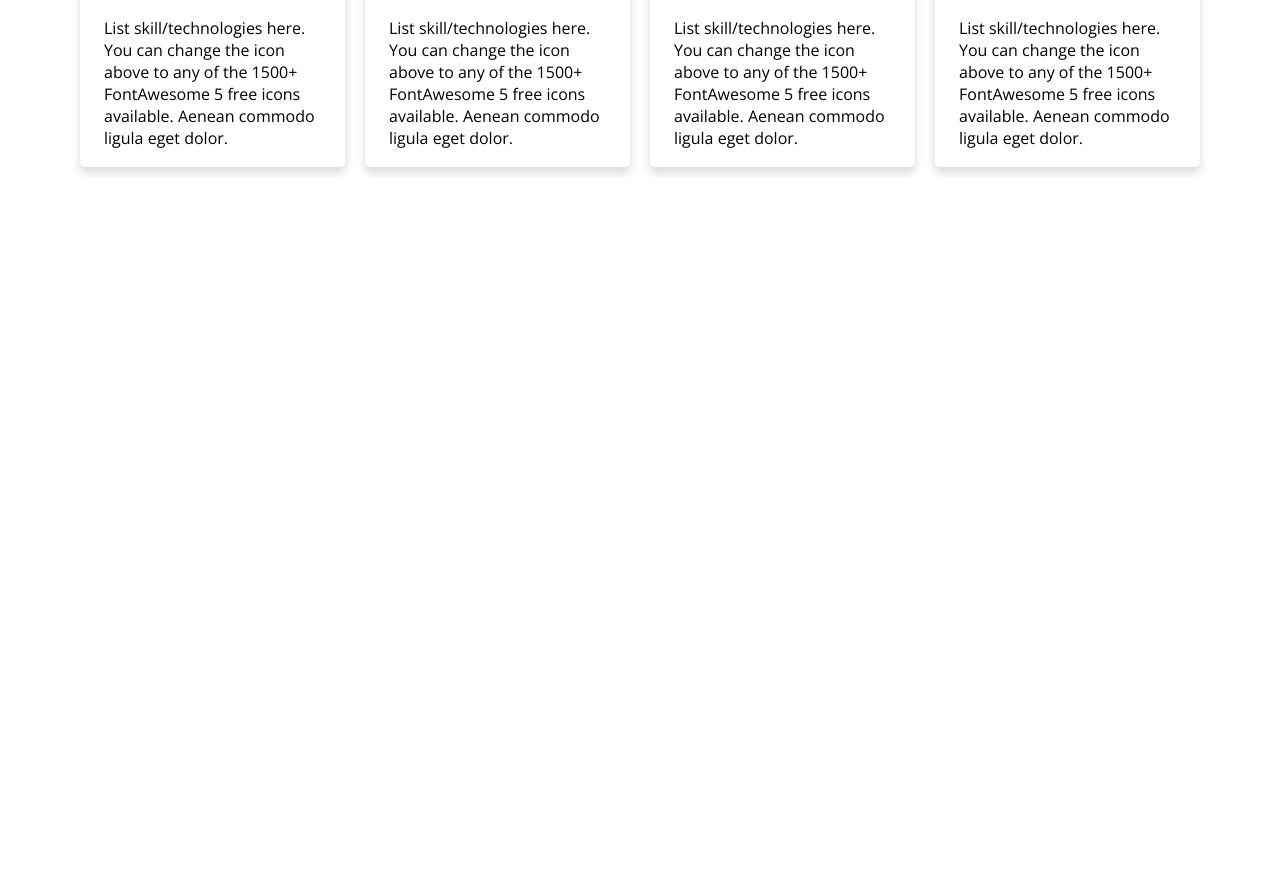
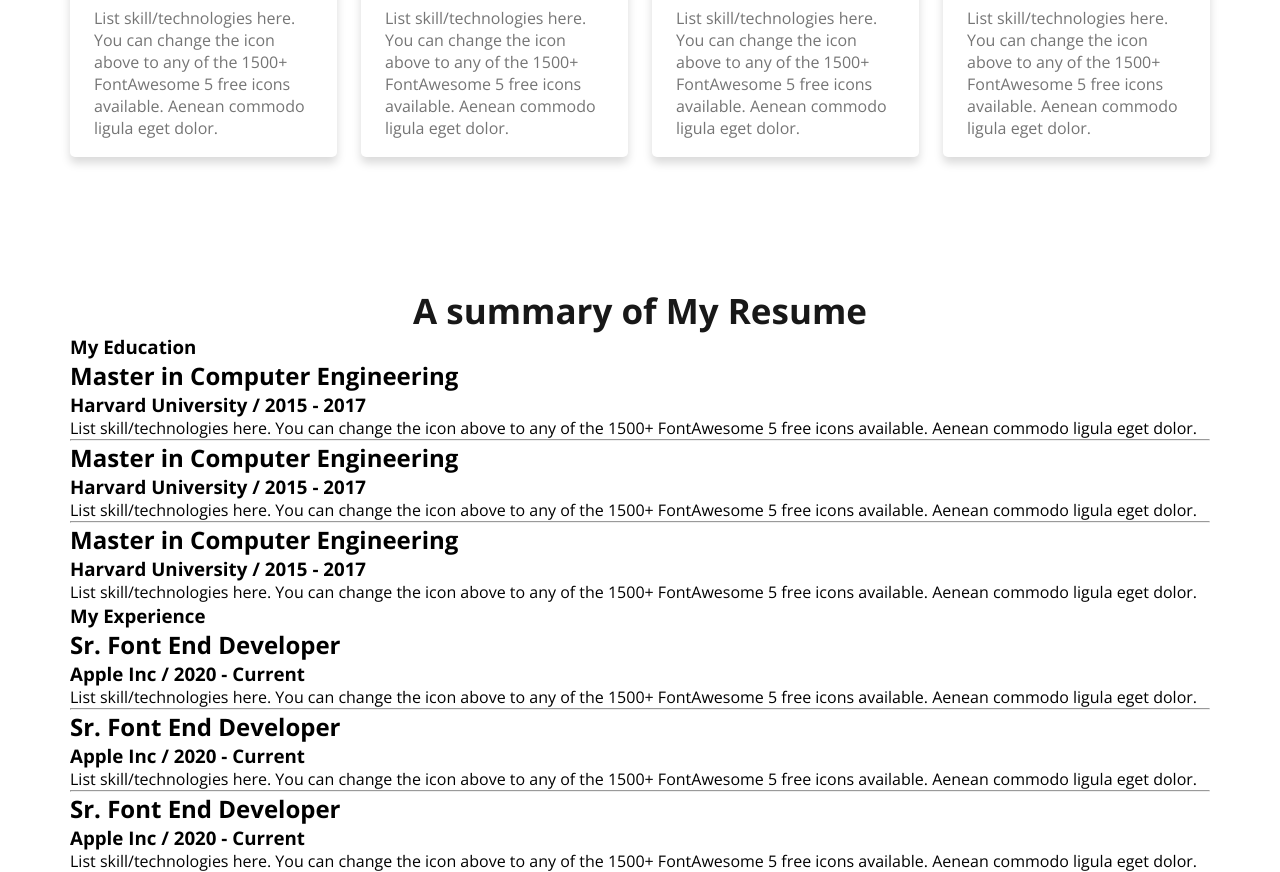
Before and after one commit to TabiaAfrose-git/portfolio, a plain HTML site: page index.html in a window 1280 px wide. Shown: the part 1807-2679 px from the top of the page. Before the commit the page ends 1984 px from the top, so only its background shows below. Drawn offline with nearby package versions, Linux system fonts and the light colour scheme.

Commit message:
add section-resume

```diff
--- a/index.html
+++ b/index.html
@@ -1,14 +1,17 @@
 <!DOCTYPE html>
 <html lang="en">
-<head >
-    <meta charset="UTF-8">
-    <meta http-equiv="X-UA-Compatible" content="IE=edge">
-    <meta name="viewport" content="width=device-width, initial-scale=1.0">
+  <head>
+    <meta charset="UTF-8" />
+    <meta http-equiv="X-UA-Compatible" content="IE=edge" />
+    <meta name="viewport" content="width=device-width, initial-scale=1.0" />
     <title>Portfolio</title>
-    <link rel="preconnect" href="https://fonts.googleapis.com">
-    <link rel="preconnect" href="https://fonts.gstatic.com" crossorigin>
-    <link href="https://fonts.googleapis.com/css2?family=Open+Sans:wght@400;700;800&display=swap" rel="stylesheet">
-    <link rel="stylesheet" href="styles/style.css">
+    <link rel="preconnect" href="https://fonts.googleapis.com" />
+    <link rel="preconnect" href="https://fonts.gstatic.com" crossorigin />
+    <link
+      href="https://fonts.googleapis.com/css2?family=Open+Sans:wght@400;700;800&display=swap"
+      rel="stylesheet"
+    />
+    <link rel="stylesheet" href="styles/style.css" />
   </head>
   <body>
     <header class="header">
@@ -22,25 +25,32 @@
       </nav>
       <div class="banner">
         <div class="banner-content">
-                <h3 class="banner-greeting">Hi, I  am</h3>
+          <h3 class="banner-greeting">Hi, I am</h3>
           <h1 class="banner-title">Mary Hardy</h1>
-                <p class="banner-description">Shot what able cold new see hold.Friendly as an betrayed formerly he. Morning because as to society behaved moments.</p>
+          <p class="banner-description">
+            Shot what able cold new see hold.Friendly as an betrayed formerly
+            he. Morning because as to society behaved moments.
+          </p>
           <button class="btn-primary" id="btn-1">Download CV</button>
           <button class="btn-primary">Contact</button>
         </div>
-            <img class="profile-pic" src="images/hardy.png" alt="this is img">
+        <img class="profile-pic" src="images/hardy.png" alt="this is img" />
       </div>
     </header>
     <main>
       <section class="about">
         <h3 class="section-title">About Me</h3>
         <p class="section-description">
-                I, m a designer & developer with a passion for web design. I enjoy developing simple, clean and slick websites that provide real value to the end user. Thousands of clients have procured exceptional resulfs while working with me. Delivering work within time and budget which meets clients requirements in our mata.
+          I, m a designer & developer with a passion for web design. I enjoy
+          developing simple, clean and slick websites that provide real value to
+          the end user. Thousands of clients have procured exceptional resulfs
+          while working with me. Delivering work within time and budget which
+          meets clients requirements in our mata.
         </p>
         <div class="about-info-container">
           <div class="about-info">
             <p class="about-info-title">Name:</p>
-                    <h4 class="about-info-description">Mary Hardy </h4>
+            <h4 class="about-info-description">Mary Hardy</h4>
           </div>
           <div class="about-info">
             <p class="about-info-title">Email:</p>
@@ -54,40 +64,136 @@
             <p class="about-info-title">From:</p>
             <h4 class="about-info-description">Los Angeles, USA</h4>
           </div>
-
-
         </div>
       </section>
       <!-- what i do section -->
       <section class="what-1-do">
         <h3 class="section-title">What I do</h3>
-            <p class="section-description">I, m a designer & developer with a passion for web design. I enjoy developing simple, clean and slick websites that provide real value to the end user. Thousands of clients have procured exceptional resulfs while working with me. Delivering work within time and budget which meets clients requirements in our mata.</p>
+        <p class="section-description">
+          I, m a designer & developer with a passion for web design. I enjoy
+          developing simple, clean and slick websites that provide real value to
+          the end user. Thousands of clients have procured exceptional resulfs
+          while working with me. Delivering work within time and budget which
+          meets clients requirements in our mata.
+        </p>
         <div class="skill-container">
           <div class="skill">
-                    <img src="./images/icons/nodejs.png" alt="">
+            <img src="./images/icons/nodejs.png" alt="" />
             <h3 class="skill-title">Node.js</h3>
-                    <p class="skill-description">List skill/technologies here. You can change the icon above to any of the 1500+ FontAwesome 5 free icons available. Aenean commodo ligula eget dolor.</p>
+            <p class="skill-description">
+              List skill/technologies here. You can change the icon above to any
+              of the 1500+ FontAwesome 5 free icons available. Aenean commodo
+              ligula eget dolor.
+            </p>
           </div>
           <div class="skill">
-                    <img src="./images/icons/mongo.png" alt="">
+            <img src="./images/icons/mongo.png" alt="" />
             <h3 class="skill-title">MongoDB</h3>
-                    <p class="skill-description">List skill/technologies here. You can change the icon above to any of the 1500+ FontAwesome 5 free icons available. Aenean commodo ligula eget dolor.</p>
+            <p class="skill-description">
+              List skill/technologies here. You can change the icon above to any
+              of the 1500+ FontAwesome 5 free icons available. Aenean commodo
+              ligula eget dolor.
+            </p>
           </div>
           <div class="skill">
-                    <img src="./images/icons/js.png" alt="">
+            <img src="./images/icons/js.png" alt="" />
             <h3 class="skill-title">JavaScript</h3>
-                    <p class="skill-description">List skill/technologies here. You can change the icon above to any of the 1500+ FontAwesome 5 free icons available. Aenean commodo ligula eget dolor.</p>
+            <p class="skill-description">
+              List skill/technologies here. You can change the icon above to any
+              of the 1500+ FontAwesome 5 free icons available. Aenean commodo
+              ligula eget dolor.
+            </p>
           </div>
           <div class="skill">
-                    <img src="./images/icons/react.png" alt="">
+            <img src="./images/icons/react.png" alt="" />
             <h3 class="skill-title">React</h3>
-                    <p class="skill-description">List skill/technologies here. You can change the icon above to any of the 1500+ FontAwesome 5 free icons available. Aenean commodo ligula eget dolor.</p>
+            <p class="skill-description">
+              List skill/technologies here. You can change the icon above to any
+              of the 1500+ FontAwesome 5 free icons available. Aenean commodo
+              ligula eget dolor.
+            </p>
           </div>
         </div>
       </section>
+      <!-- A summary of My Resume -->
+      <section class="Resume">
+        <h3 class="section-title">A summary of My Resume</h3>
+        <div class="resume-container">
+          <div class="resume-column">
+            <h3 class="resume-column-title">My Education</h3>
+          </div>
+          <div class="resume-item">
+            <h2 class="resume-item-title">Master in Computer Engineering</h2>
+            <h3 class="resume-item-institute">
+              Harvard University / 2015 - 2017
+            </h3>
+            <p class="resume-item-description">
+              List skill/technologies here. You can change the icon above to any
+              of the 1500+ FontAwesome 5 free icons available. Aenean commodo
+              ligula eget dolor.
+            </p>
+          </div>
+          <hr>
+          <div class="resume-item">
+            <h2 class="resume-item-title">Master in Computer Engineering</h2>
+            <h3 class="resume-item-institute">
+              Harvard University / 2015 - 2017
+            </h3>
+            <p class="resume-item-description">
+              List skill/technologies here. You can change the icon above to any
+              of the 1500+ FontAwesome 5 free icons available. Aenean commodo
+              ligula eget dolor.
+            </p>
+            <hr>
+          </div>
+          <div class="resume-item">
+            <h2 class="resume-item-title">Master in Computer Engineering</h2>
+            <h3 class="resume-item-institute">
+              Harvard University / 2015 - 2017
+            </h3>
+            <p class="resume-item-description">
+              List skill/technologies here. You can change the icon above to any
+              of the 1500+ FontAwesome 5 free icons available. Aenean commodo
+              ligula eget dolor.
+            </p>
+          </div>
+
+          <div class="resume-column">
+            <h3 class="resume-column-title">My Experience</h3>
+          </div>
+          <div class="resume-item">
+            <h2 class="resume-item-title">Sr. Font End Developer</h2>
+            <h3 class="resume-item-institute">Apple Inc / 2020 - Current</h3>
+            <p class="resume-item-description">
+              List skill/technologies here. You can change the icon above to any
+              of the 1500+ FontAwesome 5 free icons available. Aenean commodo
+              ligula eget dolor.
+            </p>
+          </div>
+          <hr>
+          <div class="resume-item">
+            <h2 class="resume-item-title">Sr. Font End Developer</h2>
+            <h3 class="resume-item-institute">Apple Inc / 2020 - Current</h3>
+            <p class="resume-item-description">
+              List skill/technologies here. You can change the icon above to any
+              of the 1500+ FontAwesome 5 free icons available. Aenean commodo
+              ligula eget dolor.
+            </p>
+          </div>
+          <hr>
+          <div class="resume-item">
+            <h2 class="resume-item-title">Sr. Font End Developer</h2>
+            <h3 class="resume-item-institute">Apple Inc / 2020 - Current</h3>
+            <p class="resume-item-description">
+              List skill/technologies here. You can change the icon above to any
+              of the 1500+ FontAwesome 5 free icons available. Aenean commodo
+              ligula eget dolor.
+            </p>
+          </div>
+
+        </div>
+      </section>
     </main>
-    <footer>
-
-    </footer>
+    <footer></footer>
   </body>
 </html>
--- a/styles/style.css
+++ b/styles/style.css
@@ -106,6 +106,7 @@ nav a{
 .banner-description{
     margin-top: 0;
     margin-bottom: 30px;
+    color: #757575;
 }
 #btn-1{
     margin-right: 30px;
@@ -115,6 +116,9 @@ main{
     max-width: 1140px;
     margin: 0 auto;
 
+}
+main section{
+    margin-top: 130px;
 }
 /* Section About */
 .about{
@@ -130,16 +134,19 @@ main{
 .about-info{
     text-align: center;
 }
+.about-info-title{
+    color:  #757575;
+}
 /*  section what i do  */
 .skill-container{
     display: flex;
     justify-content: space-between;
+    gap: 24px;
 }
 .skill{
     width: 260px;
     height: 280px;
     padding: 24px;
-    margin: 10px;
     border-radius: 5px;
     box-shadow: 0px 6px 10px 0px rgba(0, 0, 0, 0.15);
 }
@@ -149,4 +156,5 @@ main{
 .skill-description{
     margin-top: 20px;
     margin-bottom: 30px;
+    color: #757575;
 }
```
Lines whose indentation alone changed are shown as unchanged.
